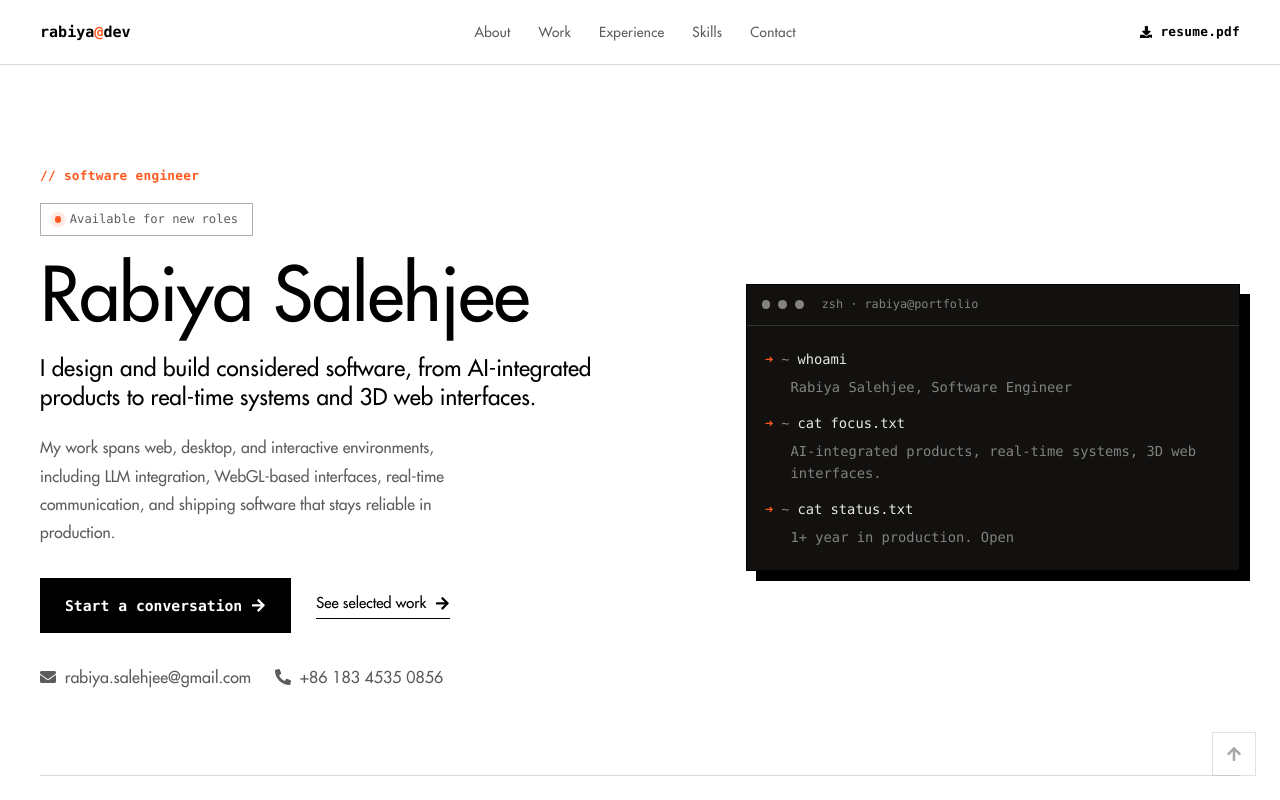
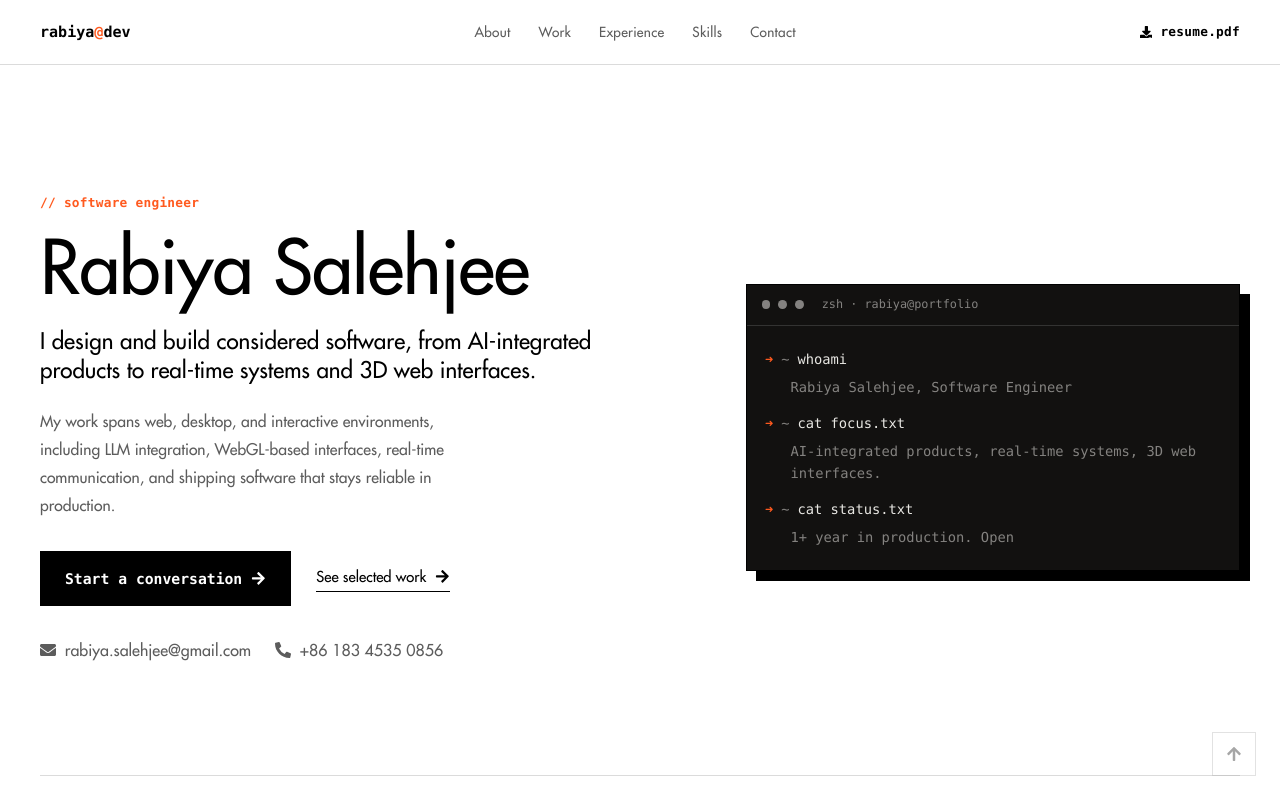
Before and after one commit to rabiyasalehjee/Web-Portfolio, a React (Create React App) app: page / in a window 1280 px wide. Shown: the top 800 px of the page. Built offline with nearby package versions, Linux system fonts and the light colour scheme.

Commit message:
stack terminal animation added

```diff
--- a/public/index.html
+++ b/public/index.html
@@ -4,7 +4,7 @@
     <meta charset="utf-8" />
     <link rel="icon" type="image/png" href="%PUBLIC_URL%/smallLogo.png" />
     <meta name="viewport" content="width=device-width, initial-scale=1" />
-    <meta name="theme-color" content="#fbfaf8" />
+    <meta name="theme-color" content="#ffffff" />
     <meta name="robots" content="index, follow, max-image-preview:large, max-snippet:-1, max-video-preview:-1" />
     <meta
       name="description"
--- a/src/App.css
+++ b/src/App.css
@@ -261,26 +261,6 @@ section[id] {
   letter-spacing: 0.02em;
 }
 
-.status-pill {
-  display: inline-flex;
-  align-items: center;
-  gap: 0.55rem;
-  margin-bottom: 1.3rem;
-  padding: 0.4rem 0.85rem;
-  border: 1px solid var(--line-strong);
-  font-family: var(--font-mono);
-  font-size: 0.76rem;
-  color: var(--ink-soft);
-}
-
-.status-dot {
-  width: 0.4rem;
-  height: 0.4rem;
-  border-radius: 50%;
-  background: var(--accent);
-  animation: statusPulse 2.4s ease-in-out infinite;
-}
-
 .hero-copy h1 {
   margin: 0;
   font-family: "Futura Local", Futura, "Trebuchet MS", Arial, sans-serif;
@@ -405,6 +385,12 @@ section[id] {
   border: 1px solid #000000;
   background: var(--term-bg);
   box-shadow: 10px 10px 0 var(--ink);
+  transition: transform 280ms ease, box-shadow 280ms ease;
+}
+
+.terminal-window:hover {
+  transform: translate(-4px, -4px);
+  box-shadow: 15px 15px 0 var(--ink);
 }
 
 .terminal-bar {
@@ -779,6 +765,12 @@ section[id] {
   background: var(--term-bg);
   box-shadow: 10px 10px 0 var(--ink);
   overflow-x: auto;
+  transition: transform 280ms ease, box-shadow 280ms ease;
+}
+
+.code-block:hover {
+  transform: translate(-4px, -4px);
+  box-shadow: 15px 15px 0 var(--ink);
 }
 
 .code-block-head {
@@ -1023,17 +1015,6 @@ section[id] {
   }
 }
 
-@keyframes statusPulse {
-  0%,
-  100% {
-    box-shadow: 0 0 0 0 var(--accent-soft);
-  }
-
-  50% {
-    box-shadow: 0 0 0 5px var(--accent-soft);
-  }
-}
-
 @keyframes commitDotBlink {
   0%,
   100% {
--- a/src/App.js
+++ b/src/App.js
@@ -501,10 +501,6 @@ function App() {
         <section className="hero-section">
           <div className="hero-copy">
             <p className="eyebrow">{"// software engineer"}</p>
-            <div className="status-pill">
-              <span className="status-dot" aria-hidden="true" />
-              Available for new roles
-            </div>
             <h1>Rabiya Salehjee</h1>
             <p className="hero-titleline">
               I design and build considered software, from AI-integrated
--- a/src/index.css
+++ b/src/index.css
@@ -17,7 +17,7 @@
 
   html {
     min-height: 100%;
-    background: #fbfaf8;
+    background: #ffffff;
     overscroll-behavior: none;
     scroll-behavior: smooth;
   }
@@ -30,7 +30,7 @@
     min-height: 100%;
     margin: 0;
     font-family: "Futura Local", Futura, "Trebuchet MS", Arial, sans-serif;
-    background: #fbfaf8;
+    background: #ffffff;
     color: #141312;
     -webkit-font-smoothing: antialiased;
     -moz-osx-font-smoothing: grayscale;
@@ -39,7 +39,7 @@
 
   #root {
     min-height: 100vh;
-    background: #fbfaf8;
+    background: #ffffff;
   }
 
   a,
```
